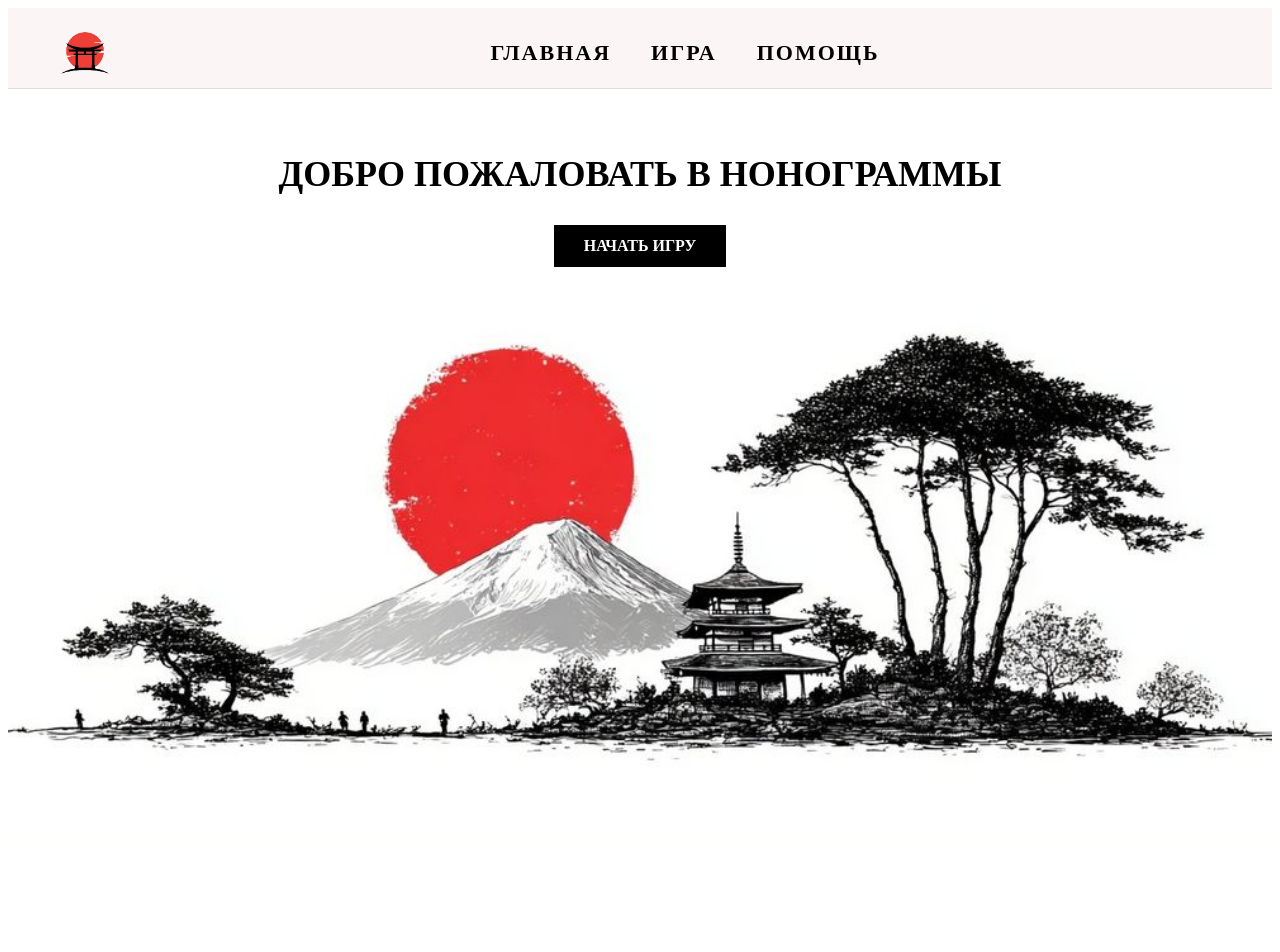
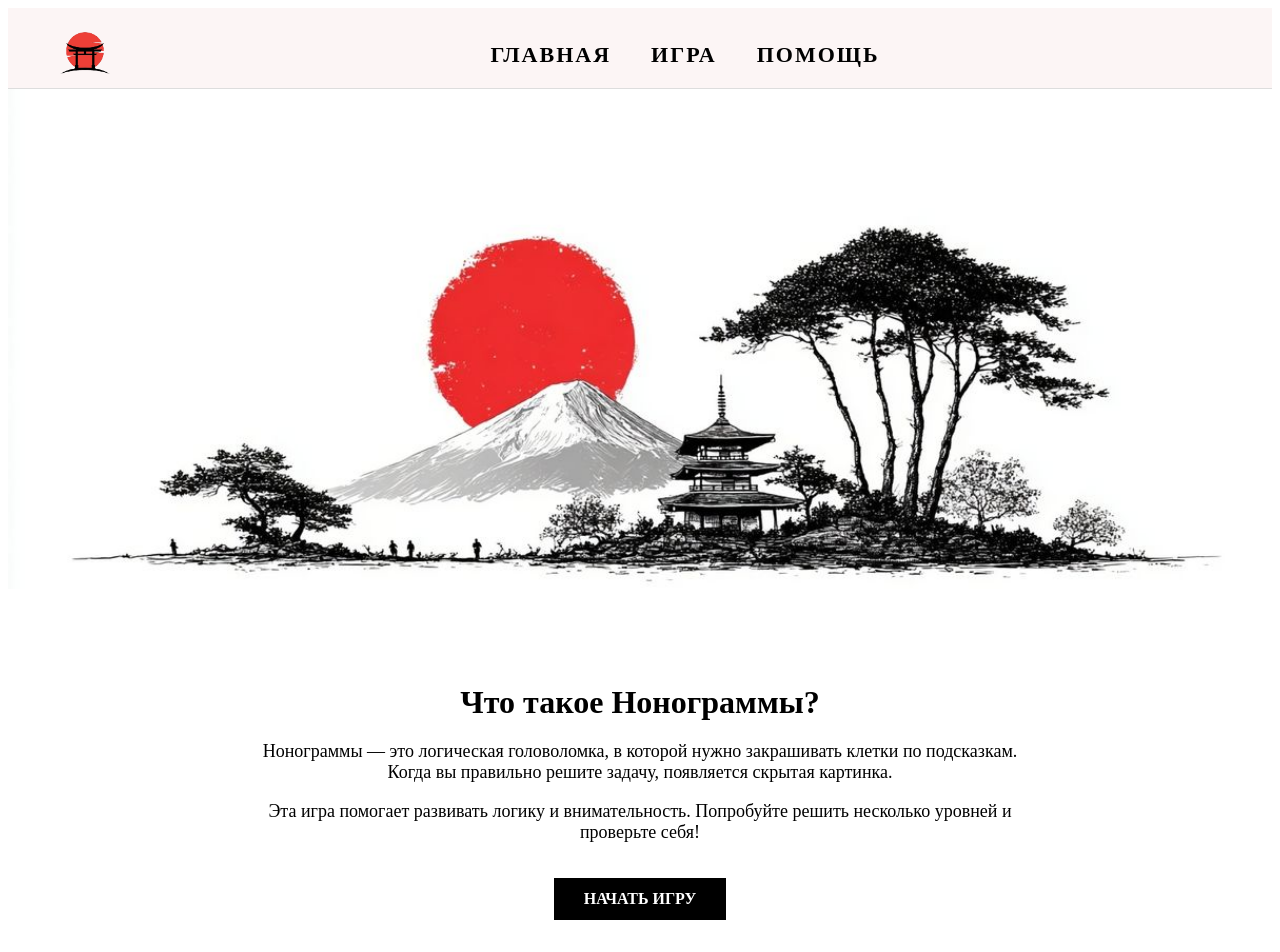
Before and after one commit to Oleg224018/non2, a Vue app: page / in a window 1280 px wide. Shown: the top 952 px of the page. Before the commit the page ends 857 px from the top, so only its background shows below. Built offline with nearby package versions, Linux system fonts and the light colour scheme.

Commit message:
Обновил сайт нонограмм

```diff
--- a/src/components/TheHeader.vue
+++ b/src/components/TheHeader.vue
@@ -2,7 +2,10 @@
   <header class="header">
     <div class="header-content">
 
+      <RouterLink to="/">
       <img src="/logo.png" alt="Лого" class="logo" />
+    </RouterLink>
+
 
       <nav class="nav">
         <RouterLink to="/">ГЛАВНАЯ</RouterLink>
--- a/src/pages/HomePage.vue
+++ b/src/pages/HomePage.vue
@@ -1,37 +1,67 @@
 <template>
   <div class="home">
 
-    <h1>ДОБРО ПОЖАЛОВАТЬ В НОНОГРАММЫ</h1>
+    <img src="/bg.jpg" alt="Нонограммы" class="main-image" />
 
-    <RouterLink to="/game" class="btn">
-      НАЧАТЬ ИГРУ
-    </RouterLink>
+    <div class="about">
+      <h1>Что такое Нонограммы?</h1>
+
+      <p>
+        Нонограммы — это логическая головоломка, в которой нужно
+        закрашивать клетки по подсказкам. Когда вы правильно
+        решите задачу, появляется скрытая картинка.
+      </p>
+
+      <p>
+        Эта игра помогает развивать логику и внимательность.
+        Попробуйте решить несколько уровней и проверьте себя!
+      </p>
+
+      <RouterLink to="/game" class="btn">
+        НАЧАТЬ ИГРУ
+      </RouterLink>
+
+    </div>
 
   </div>
 </template>
 
 <style scoped>
 
-.home {
-  height: 90vh;
-  background: url("/bg.jpg") center / cover no-repeat;
-
-  padding-top: 40px;
-  text-align: center;
+.home{
+  text-align:center;
 }
 
-h1 {
-  font-size: 36px;
-  color: black;
-  margin-bottom: 30px;
+.main-image{
+  width:100%;
+  max-height:500px;
+  object-fit:cover;
 }
 
-.btn {
-  display: inline-block;
-  padding: 12px 30px;
-  background: black;
-  color: white;
-  text-decoration: none;
-  font-weight: bold;
+.about{
+  max-width:800px;
+  margin:50px auto;
+  padding:20px;
 }
+
+.about h1{
+  font-size:32px;
+  margin-bottom:20px;
+}
+
+.about p{
+  font-size:18px;
+  margin-bottom:15px;
+}
+
+.btn{
+  display:inline-block;
+  margin-top:20px;
+  padding:12px 30px;
+  background:black;
+  color:white;
+  text-decoration:none;
+  font-weight:bold;
+}
+
 </style>
```
